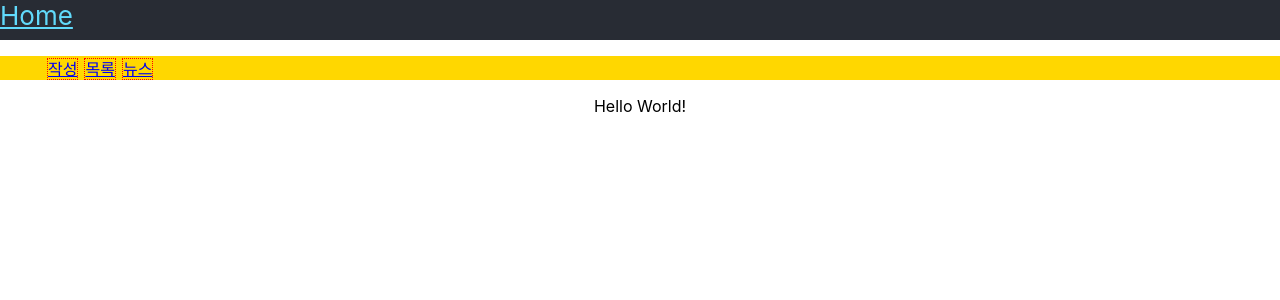
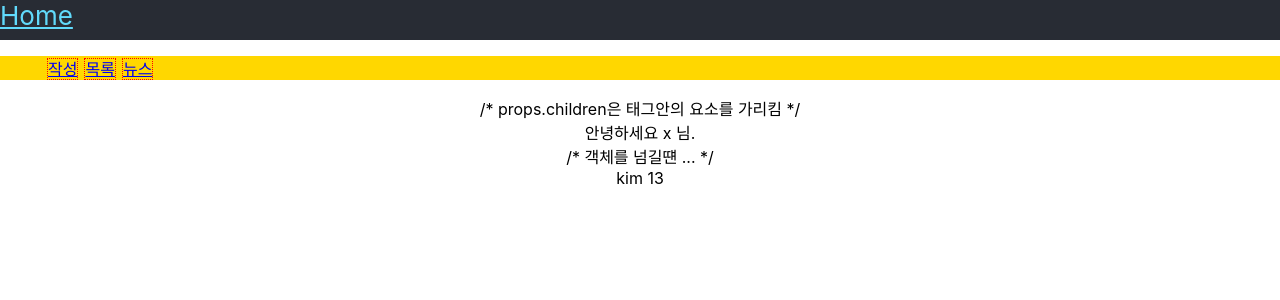
Before and after one commit to zaruous/react-study, a React (Create React App) app in the folder my-app/: page / in a window 1280 px wide. Shown: the top 300 px of the page. Built offline with nearby package versions, Linux system fonts and the light colour scheme.

Commit message:
복잡한 인자 처리하기.

```diff
--- /dev/null
+++ b/my-app/src/CChildren.js
@@ -0,0 +1,26 @@
+
+const Hello  = (props)=>{
+    return(
+
+        <div>
+            /* props.children은 태그안의 요소를 가리킴 */
+            <div>안녕하세요 {props.children} 님.</div>
+            /* 객체를 넘길떈 ... */
+            <div>{props.name} {props.age}</div>
+        </div>
+    );
+
+}
+
+const profile = {
+    name:'kim'
+    ,age:13
+}
+function CChildren(){
+    return(<div>
+        <Hello {...profile}>
+            x
+        </Hello>
+    </div>);
+}
+export default CChildren;
--- a/my-app/src/StartPage.js
+++ b/my-app/src/StartPage.js
@@ -1,9 +1,9 @@
-import React from 'react';
+import CChildren from './CChildren';
 
 const StartPage = () => {
     return (
         <div>
-            Hello World!
+            <CChildren></CChildren>
         </div>
     );
 };
```
